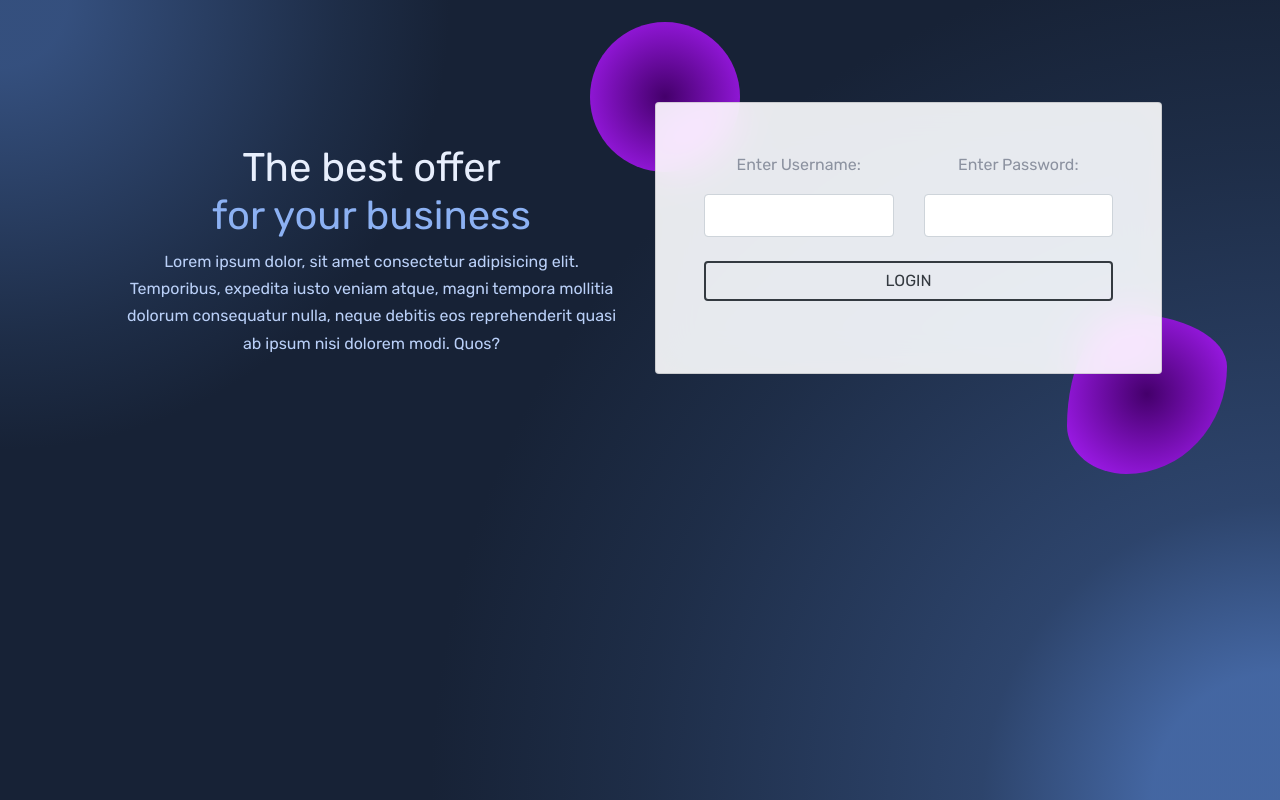
After one commit to manlikeclaro/utibu-health-pharmacy, a Django app: page /pharmacy/login in a window 1280 px wide. The commit adds this page. Run offline with Django 5.2, Linux system fonts and the light colour scheme; some libraries are stand-ins or nearby versions.

Commit message:
[FEAT] added login, logout templates & view logic

```diff
--- a/pharmacy/forms.py
+++ b/pharmacy/forms.py
@@ -32,3 +32,25 @@ class FakeOrderForm(forms.ModelForm):
         if medication and quantity > medication.stock_quantity:
             raise ValidationError("Quantity can't be more than available stock")
         return quantity
+
+
+class LoginForm(forms.Form):
+    username = forms.CharField(label='Username', max_length=100, required=True)
+    password = forms.CharField(label='Password', max_length=100, widget=forms.PasswordInput)
+
+    def __init__(self, *args, **kwargs):
+        super(LoginForm, self).__init__(*args, **kwargs)
+
+        self.fields['username'].widget.attrs.update({
+            'class': 'form-control',
+            'id': 'username'
+        })
+
+        self.fields['password'].widget.attrs.update({
+            'class': 'form-control',
+            'id': 'password'
+        })
+
+        # Add labels to form fields
+        self.fields['username'].label = 'Enter Username'
+        self.fields['password'].label = 'Enter Password'
--- /dev/null
+++ b/pharmacy/templates/pharmacy/login.html
@@ -0,0 +1,214 @@
+<!DOCTYPE html>
+{% load static %}
+<html lang="en">
+
+<head>
+    <title>{% block title %} Utibu Health {% endblock %}</title>
+    <meta charset="utf-8">
+    <meta name="viewport" content="width=device-width, initial-scale=1, shrink-to-fit=no">
+
+    <link href="https://fonts.googleapis.com/css?family=Rubik:400,700|Crimson+Text:400,400i" rel="stylesheet">
+    <link rel="stylesheet" href="{% static 'phamacy/fonts/icomoon/style.css' %}">
+
+    <link rel="stylesheet" href="{% static 'phamacy/' %}css/bootstrap.min.css">
+    <link rel="stylesheet" href="{% static 'phamacy/' %}css/magnific-popup.css">
+    <link rel="stylesheet" href="{% static 'phamacy/' %}css/jquery-ui.css">
+    <link rel="stylesheet" href="{% static 'phamacy/' %}css/owl.carousel.min.css">
+    <link rel="stylesheet" href="{% static 'phamacy/' %}css/owl.theme.default.min.css">
+
+
+    <link rel="stylesheet" href="{% static 'phamacy/' %}css/aos.css">
+
+    <link rel="stylesheet" href="{% static 'phamacy/' %}css/style.css">
+
+</head>
+
+<body>
+
+<div class="site-wrap">
+
+    <!-- Login -->
+    <section class="background-radial-gradient overflow-hidden">
+        {#        <style>#}
+        {#            .background-radial-gradient {#}
+        {#                position: absolute;#}
+        {#                top: 0;#}
+        {#                left: 0;#}
+        {#                width: 100vw;#}
+        {#                height: 100vh;#}
+        {#                background-color: hsl(218, 41%, 15%);#}
+        {#                background-image: radial-gradient(350px circle at 0% 0%, /* Adjust gradient size */ hsl(218, 41%, 35%) 15%,#}
+        {#                hsl(218, 41%, 30%) 35%,#}
+        {#                hsl(218, 41%, 20%) 75%,#}
+        {#                hsl(218, 41%, 19%) 80%,#}
+        {#                transparent 100%),#}
+        {#                radial-gradient(650px circle at 100% 100%, /* Adjust gradient size */ hsl(218, 41%, 45%) 15%,#}
+        {#                        hsl(218, 41%, 30%) 35%,#}
+        {#                        hsl(218, 41%, 20%) 75%,#}
+        {#                        hsl(218, 41%, 19%) 80%,#}
+        {#                        transparent 100%);#}
+        {#            }#}
+        {##}
+        {#            #radius-shape-1 {#}
+        {#                height: 120px; /* Adjust height */#}
+        {#                width: 120px; /* Adjust width */#}
+        {#                top: -20px; /* Adjust top position */#}
+        {#                left: -60px; /* Adjust left position */#}
+        {#                background: radial-gradient(#44006b, #ad1fff);#}
+        {#                overflow: hidden;#}
+        {#            }#}
+        {##}
+        {#            #radius-shape-2 {#}
+        {#                border-radius: 38% 62% 63% 37% / 70% 33% 67% 30%;#}
+        {#                bottom: -50px;#}
+        {#                right: -70px;#}
+        {#                width: 150px; /* Adjust width */#}
+        {#                height: 150px; /* Adjust height */#}
+        {#                background: radial-gradient(#44006b, #ad1fff);#}
+        {#                overflow: hidden;#}
+        {#            }#}
+        {##}
+        {#            .bg-glass {#}
+        {#                background-color: hsla(0, 0%, 100%, 0.9) !important;#}
+        {#                backdrop-filter: saturate(200%) blur(20px); /* Adjust blur */#}
+        {#            }#}
+        {#        </style>#}
+
+        <style>
+            .background-radial-gradient {
+                position: absolute;
+                top: 0;
+                left: 0;
+                width: 100%;
+                height: 100vh; /* Use 100vh instead of 100% */
+                background-color: hsl(218, 41%, 15%);
+                background-image: radial-gradient(450px circle at 0% 0%, /* Adjust gradient size */ hsl(218, 41%, 35%) 15%,
+                hsl(218, 41%, 30%) 35%,
+                hsl(218, 41%, 20%) 75%,
+                hsl(218, 41%, 19%) 80%,
+                transparent 100%),
+                radial-gradient(850px circle at 100% 100%, /* Adjust gradient size */ hsl(218, 41%, 45%) 15%,
+                        hsl(218, 41%, 30%) 35%,
+                        hsl(218, 41%, 20%) 75%,
+                        hsl(218, 41%, 19%) 80%,
+                        transparent 100%);
+            }
+
+            #radius-shape-1 {
+                height: 150px; /* Adjust height */
+                width: 150px; /* Adjust width */
+                top: -80px; /* Adjust top position */
+                left: -50px; /* Adjust left position */
+                background: radial-gradient(#44006b, #ad1fff);
+                overflow: hidden;
+            }
+
+            #radius-shape-2 {
+                border-radius: 38% 62% 63% 37% / 70% 33% 67% 30%;
+                bottom: -100px;
+                right: -50px;
+                width: 10rem; /* Adjust width */
+                height: 10rem; /* Adjust height */
+                background: radial-gradient(#44006b, #ad1fff);
+                overflow: hidden;
+            }
+
+            .bg-glass {
+                background-color: hsla(0, 0%, 100%, 0.9) !important;
+                backdrop-filter: saturate(200%) blur(20px); /* Adjust blur */
+            }
+        </style>
+
+
+        <div class="container px-4 py-5 px-md-5 text-center text-lg-start my-5">
+            <div class="row gx-lg-5 align-items-center ">
+                <div class="col-lg-6 mb-5 mb-lg-0 d-none d-sm-block my-5" style="z-index: 10">
+                    <h1 class=" display-5 fw-bold ls-tight" style="color: hsl(218, 81%, 95%)">
+                        The best offer <br/>
+                        <span style="color: hsl(218, 81%, 75%)">for your business</span>
+                    </h1>
+                    <p class="mb-4 opacity-70 " style="color: hsl(218, 81%, 85%)">
+                        Lorem ipsum dolor, sit amet consectetur adipisicing elit.
+                        Temporibus, expedita iusto veniam atque, magni tempora mollitia
+                        dolorum consequatur nulla, neque debitis eos reprehenderit quasi
+                        ab ipsum nisi dolorem modi. Quos?
+                    </p>
+                </div>
+
+                <div class="col-lg-6 mb-5 mb-lg-0 position-relative">
+                    <div id="radius-shape-1" class="position-absolute rounded-circle shadow-5-strong d-none d-sm-block"></div>
+                    <div id="radius-shape-2" class="position-absolute shadow-5-strong d-none d-sm-block"></div>
+
+                    <div class="card bg-glass">
+{#                        <h1 class="mt-5 display-5 fw-bold ls-tight">#}
+{#                            <span style="color: hsl(218, 81%, 75%)">Login Page</span>#}
+{#                            Login Form#}
+{#                        </h1>#}
+                        <div class="card-body px-3 py-2 py-md-5 px-md-5">
+                            <form action="{% url 'login' %}" method="post">
+                                {% csrf_token %}
+                                <!-- 2 column grid layout with text inputs for the first and last names -->
+                                <div class="row">
+                                    <div class="col-md-6 mb-4">
+                                        <div class="form-outline">
+                                            <label class="form-label"
+                                                   for="username">{{ form.username.label_tag }}</label>
+                                            {{ form.username }}
+                                        </div>
+                                    </div>
+                                    <div class="col-md-6 mb-4">
+                                        <div class="form-outline">
+                                            <label class="form-label"
+                                                   for="password">{{ form.password.label_tag }}</label>
+                                            {{ form.password }}
+                                        </div>
+                                    </div>
+                                    {#                                    {% if form.errors %}#}
+                                    {#                                        <div class="alert alert-danger mt-3" role="alert">#}
+                                    {#                                            {% for field, error_list in form.errors.items %}#}
+                                    {#                                                {% for error in error_list %}#}
+                                    {#                                                    <p>{{ error }}</p>#}
+                                    {#                                                {% endfor %}#}
+                                    {#                                            {% endfor %}#}
+                                    {#                                        </div>#}
+                                    {#                                    {% endif %}#}
+
+                                </div>
+
+                                <!-- error messages -->
+                                {% if messages %}
+                                    <div class="form-outline alert alert-danger" role="alert">
+                                        {% for message in messages %}
+                                            {{ message }}
+                                        {% endfor %}
+                                    </div>
+                                {% endif %} <!-- End errors -->
+
+                                <!-- Submit button -->
+                                <button type="submit" class="btn btn-outline-dark btn-block mb-4"> Login</button>
+
+
+                            </form>
+                        </div>
+                    </div>
+
+                </div>
+            </div>
+        </div>
+    </section> <!-- End Login -->
+
+</div>
+
+<script src="{% static 'phamacy/' %}js/jquery-3.3.1.min.js"></script>
+<script src="{% static 'phamacy/' %}js/jquery-ui.js"></script>
+<script src="{% static 'phamacy/' %}js/popper.min.js"></script>
+<script src="{% static 'phamacy/' %}js/bootstrap.min.js"></script>
+<script src="{% static 'phamacy/' %}js/owl.carousel.min.js"></script>
+<script src="{% static 'phamacy/' %}js/jquery.magnific-popup.min.js"></script>
+<script src="{% static 'phamacy/' %}js/aos.js"></script>
+
+<script src="{% static 'phamacy/' %}js/main.js"></script>
+
+</body>
+
+</html>
--- a/pharmacy/urls.py
+++ b/pharmacy/urls.py
@@ -9,4 +9,6 @@ urlpatterns = [
     path('checkout', views.CheckoutView.as_view(), name='checkout'),
     path('confirmation', views.ConfirmationView.as_view(), name='confirmation'),
     path('about', views.AboutView.as_view(), name='about'),
+    path('login', views.SignIn.as_view(), name='login'),
+    path('logout', views.sign_out, name='logout'),
 ]
--- a/pharmacy/views.py
+++ b/pharmacy/views.py
@@ -1,9 +1,11 @@
+from django.contrib import messages
+from django.contrib.auth import authenticate, login, logout
 from django.core.paginator import Paginator
 from django.shortcuts import render, redirect, get_object_or_404
 from django.urls import reverse
 from django.views import View
 
-from pharmacy.forms import FakeOrderForm
+from pharmacy.forms import FakeOrderForm, LoginForm
 from pharmacy.models import FakeOrder, Medication
 
 
@@ -65,3 +67,32 @@ class ConfirmationView(View):
 
 class AboutView(View):
     pass
+
+
+class SignIn(View):
+    def get(self, request):
+        form = LoginForm
+        context = {"form": form}
+        return render(request, 'pharmacy/login.html', context)
+
+    def post(self, request):
+        form = LoginForm(request.POST)
+        if form.is_valid():
+            username = form.cleaned_data['username']
+            password = form.cleaned_data['password']
+            user = authenticate(request, username=username, password=password)
+            if user:
+                login(request, user)
+                return redirect('home')
+            else:
+                messages.error(request, 'Invalid Username or Password.')
+        else:
+            messages.error(request, 'Form submission failed. Please correct the errors below.')
+
+        context = {"form": form}
+        return render(request, 'pharmacy/login.html', context)
+
+
+def sign_out(request):
+    logout(request)
+    return redirect('home')
--- a/utibu_health/settings.py
+++ b/utibu_health/settings.py
@@ -123,6 +123,8 @@ MEDIA_ROOT = BASE_DIR / 'media'
 
 MEDIA_URL = 'media/'
 
+LOGIN_URL = 'pharmacy/login/'
+
 # Default primary key field type
 # https://docs.djangoproject.com/en/5.0/ref/settings/#default-auto-field
 
```
Also changed, not shown: pharmacy/templates/pharmacy/base.html (+1 -42 lines), pharmacy/templates/pharmacy/sections/footer.html (added, +43 -0 lines), pharmacy/templates/pharmacy/sections/navigation.html (+17 -2 lines), pharmacy/templates/pharmacy/store-item.html (+12 -4 lines).
